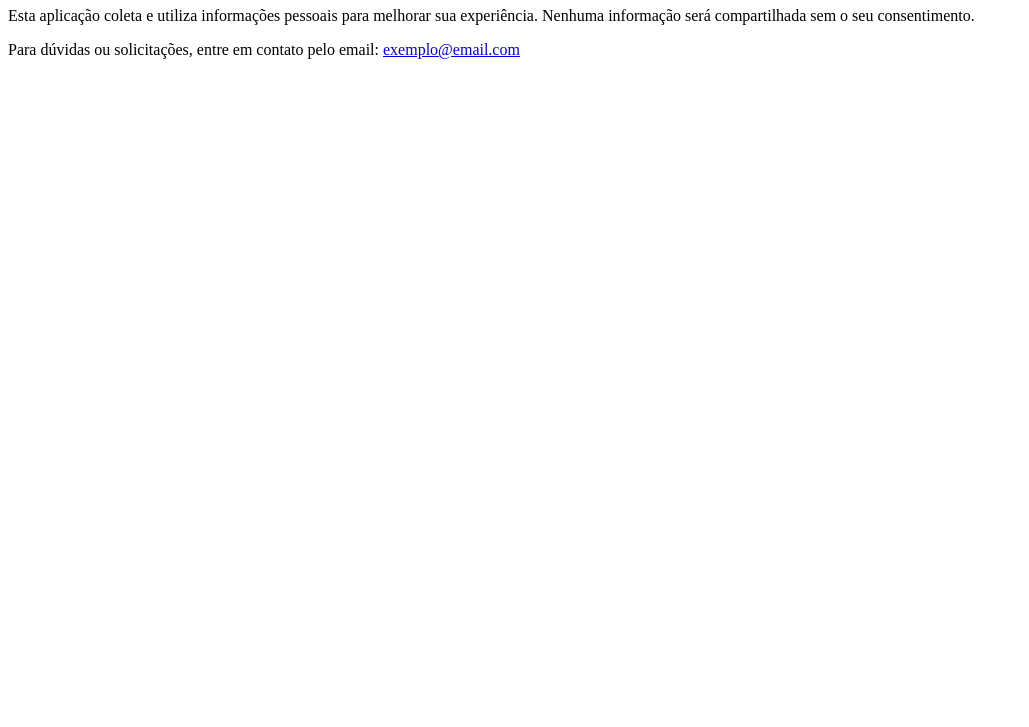
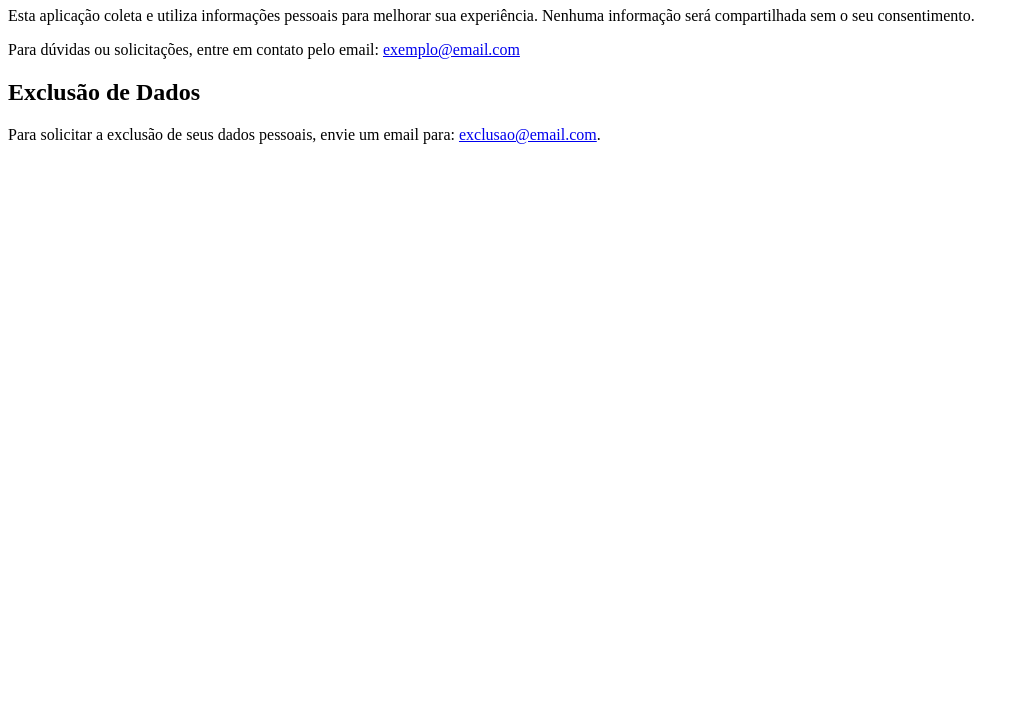
Before and after one commit to DouglasSimoesM/politica-privacidade, a plain HTML site: page index.html in a window 1280 px wide. Shown: the part 73-800 px from the top of the page, without its empty margins (0-1029 px from the left). Drawn offline with Linux system fonts and the light colour scheme.

Commit message:
Update index.html

```diff
--- a/index.html
+++ b/index.html
@@ -9,5 +9,9 @@
     <h1>Política de Privacidade</h1>
     <p>Esta aplicação coleta e utiliza informações pessoais para melhorar sua experiência. Nenhuma informação será compartilhada sem o seu consentimento.</p>
     <p>Para dúvidas ou solicitações, entre em contato pelo email: <a href="mailto:exemplo@email.com">exemplo@email.com</a></p>
+
+    <h2>Exclusão de Dados</h2>
+    <p>Para solicitar a exclusão de seus dados pessoais, envie um email para: <a href="mailto:exclusao@email.com">exclusao@email.com</a>.</p>
+
 </body>
 </html>
```
